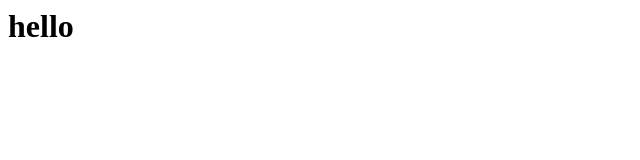
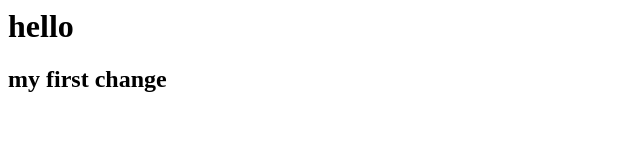
Before and after one commit to ialidan/practice, a plain HTML site: page index.html in a window 1280 px wide. Shown: the whole page, without its empty margins (0-640 px from the left). Drawn offline with Linux system fonts and the light colour scheme.

Commit message:
Added my first commit into page

```diff
--- a/index.html
+++ b/index.html
@@ -1 +1,2 @@
 <h1> hello </h1>
+<h2>my first change</h2>
```
